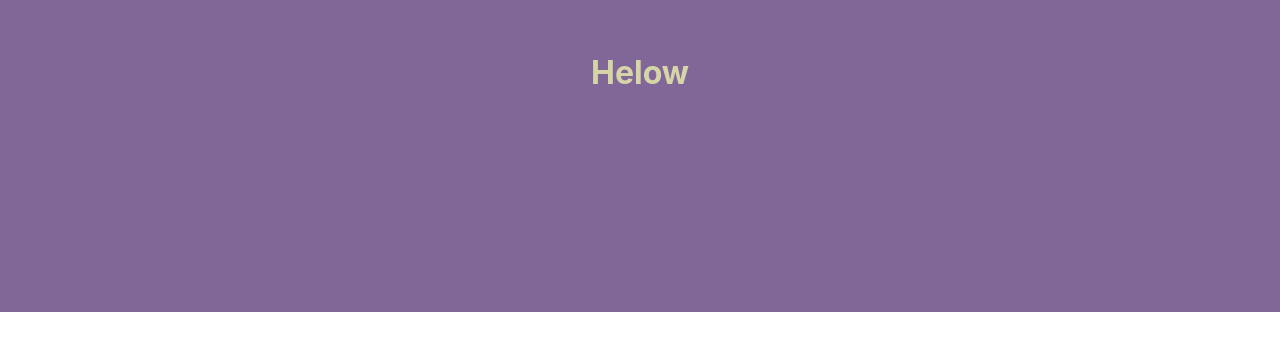
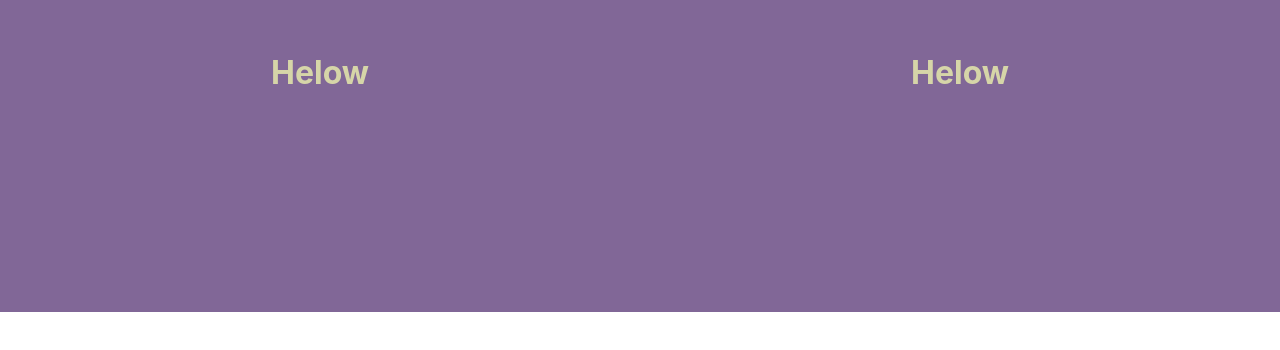
Before and after one commit to fouzaan/myportfolio, a React (Create React App) app: page / in a window 1280 px wide. Shown: the part 168-518 px from the top of the page. Built offline with nearby package versions, Linux system fonts and the light colour scheme.

Commit message:
commi0.0.2

```diff
--- a/src/App.css
+++ b/src/App.css
@@ -1,6 +1,8 @@
 .App {
   display: flex;
   flex: 1;
+  width: 100%;
+  height: 100%;
   justify-content: center;
   align-items: center;
   background-color: #51557e;
--- a/src/App.js
+++ b/src/App.js
@@ -2,11 +2,7 @@ import "./App.css";
 import HomeScreen from "./Screens/Home/HomeScreen";
 
 function App() {
-  return (
-    <div className="App">
-      <HomeScreen />
-    </div>
-  );
+  return <HomeScreen />;
 }
 
 export default App;
--- a/src/Screens/Home/HomeScreen.js
+++ b/src/Screens/Home/HomeScreen.js
@@ -6,6 +6,9 @@ function HomeScreen() {
       <div className="Title">
         <h1 className="TitleText">Helow</h1>
       </div>
+      <div className="Title">
+        <h1 className="TitleText">Helow</h1>
+      </div>
     </div>
   );
 }
--- a/src/Screens/Home/HomeStyle.css
+++ b/src/Screens/Home/HomeStyle.css
@@ -1,6 +1,7 @@
 .HomeMain {
   display: flex;
-  justify-content: center;
+  flex-direction: row;
+  justify-content: space-around;
   align-items: center;
   background-color: #816797;
   width: 100%;
```
